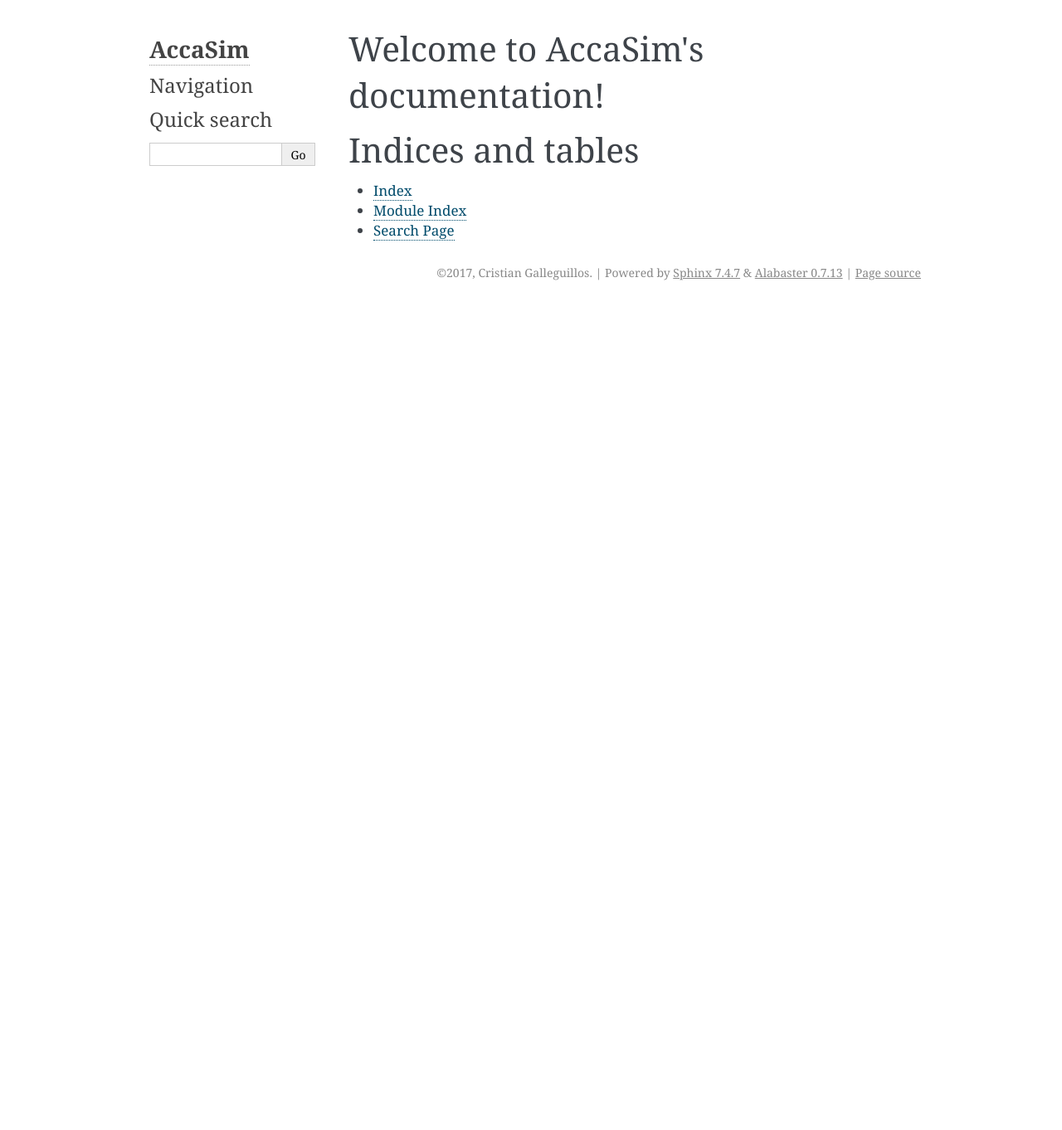
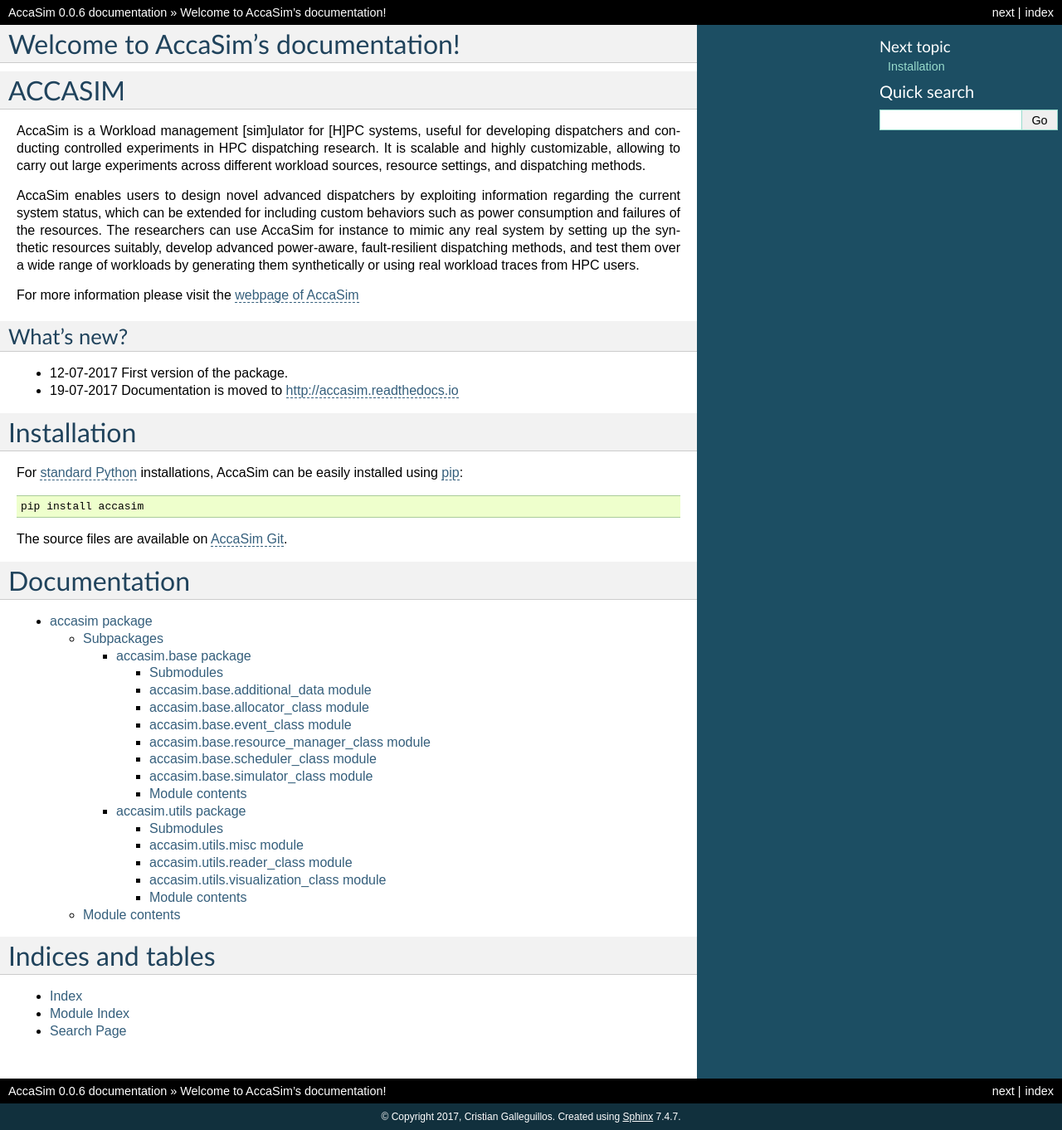
Before and after one commit to cgalleguillosm/accasim, a Sphinx documentation site: the page built from docs/source/index.rst, in a window 1280 px wide and 1362 px high. Shown: the whole window at 83% size. Built offline with Sphinx 7.4.7, drawn with Linux system fonts in a browser that asks for light colours.

Commit message:
New documentation config, template and structure

```diff
--- a/README.rst
+++ b/README.rst
@@ -10,3 +10,4 @@ For more information please visit the `webpage of AccaSim <https://sites.google.
 What's new?
 ***************
 - 12-07-2017 First version of the package.
+- 19-07-2017 Documentation is moved to `http://accasim.readthedocs.io <http://accasim.readthedocs.io>`_
--- a/docs/source/conf.py
+++ b/docs/source/conf.py
@@ -19,7 +19,8 @@
 #
 import os
 import sys
-sys.path.insert(0, '../../accasim')
+sys.path.insert(0, os.path.abspath('../../'))
+from accasim import __version__
 
 # -- General configuration ------------------------------------------------
 
@@ -54,16 +55,16 @@ author = 'Cristian Galleguillos'
 # built documents.
 #
 # The short X.Y version.
-version = '0.0.5'
+version = __version__
 # The full version, including alpha/beta/rc tags.
-release = '0.0.5'
+release = __version__
 
 # The language for content autogenerated by Sphinx. Refer to documentation
 # for a list of supported languages.
 #
 # This is also used if you do content translation via gettext catalogs.
 # Usually you set "language" from the command line for these cases.
-language = 'python'
+language = 'en'
 
 # List of patterns, relative to source directory, that match files and
 # directories to ignore when looking for source files.
@@ -82,7 +83,15 @@ todo_include_todos = False
 # The theme to use for HTML and HTML Help pages.  See the documentation for
 # a list of builtin themes.
 #
-html_theme = 'alabaster'
+# html_theme = 'alabaster'
+html_theme = "classic"
+html_theme_path = ["."]
+html_theme_options = {
+    "rightsidebar": "true",
+	"stickysidebar": "true",
+	"externalrefs": "true",
+    "relbarbgcolor": "black"
+}
 
 # Theme options are theme-specific and customize the look and feel of a theme
 # further.  For a list of options available for each theme, see the
@@ -102,11 +111,11 @@ html_static_path = ['_static']
 # refs: http://alabaster.readthedocs.io/en/latest/installation.html#sidebars
 html_sidebars = {
     '**': [
-        'about.html',
-        'navigation.html',
+        # 'about.html',
+        # 'navigation.html',
         'relations.html',  # needs 'show_related': True theme option to display
         'searchbox.html',
-        'donate.html',
+        # 'donate.html',
     ]
 }
 
--- /dev/null
+++ b/docs/source/documentation.rst
@@ -0,0 +1 @@
+.. include:: modules.rst
--- a/docs/source/index.rst
+++ b/docs/source/index.rst
@@ -6,11 +6,18 @@
 Welcome to AccaSim's documentation!
 ===================================
 
+.. include:: ../../README.rst
+
 .. toctree::
    :maxdepth: 2
-   :caption: Contents:
+   :hidden:
 
+   installation
+   modules
 
+.. include:: installation.rst
+
+.. include:: documentation.rst
 
 Indices and tables
 ==================
--- /dev/null
+++ b/docs/source/installation.rst
@@ -0,0 +1,10 @@
+Installation
+============
+
+For `standard Python <https://www.python.org/downloads/>`_ installations, AccaSim can be easily installed using `pip <https://pypi.python.org/pypi/pip/>`_:
+
+.. code-block:: none
+
+	pip install accasim
+
+The source files are available on `AccaSim Git <https://github.com/cgalleguillosm/accasim>`_.
--- a/docs/source/modules.rst
+++ b/docs/source/modules.rst
@@ -1,5 +1,5 @@
-accasim
-=======
+Documentation
+=============
 
 .. toctree::
    :maxdepth: 4
```
Also changed, not shown: docs/source/accasim.utils.rst (+0 -8 lines), setup.py (+2 -8 lines), 4 other files.
